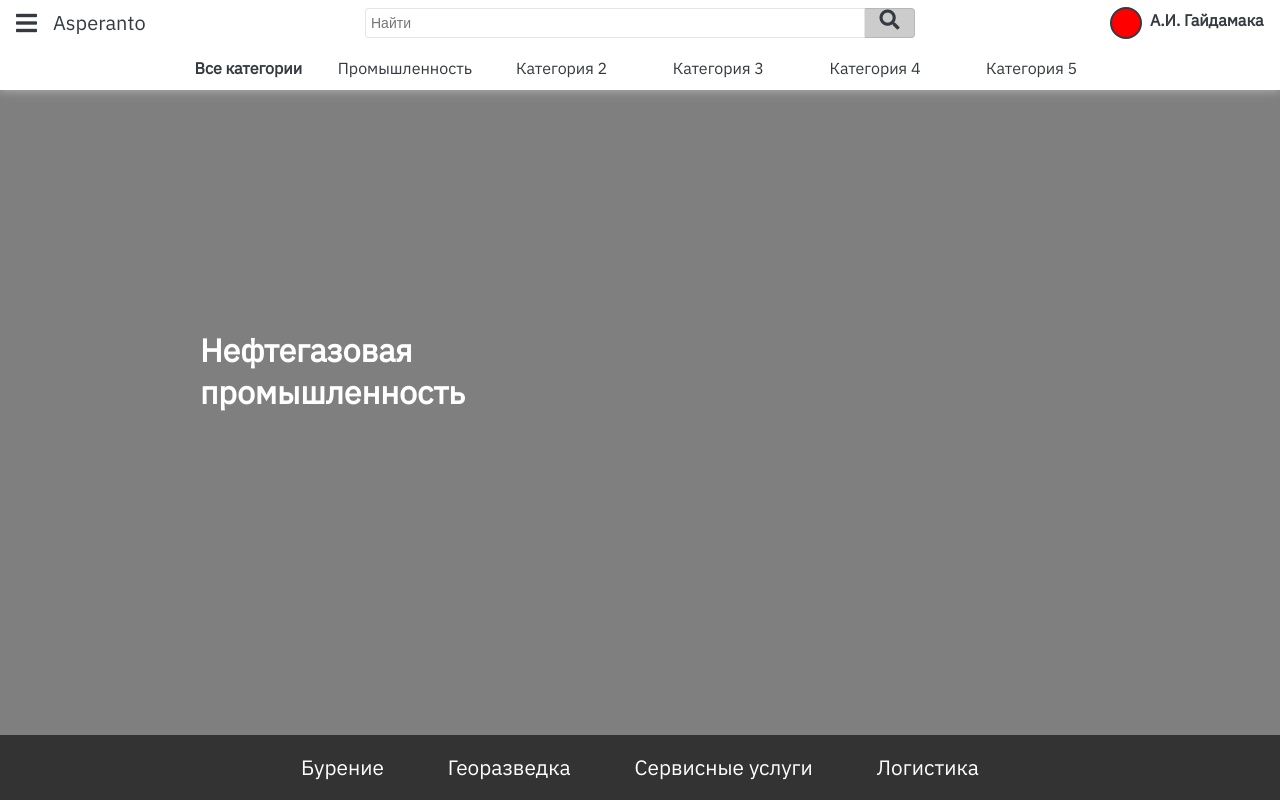
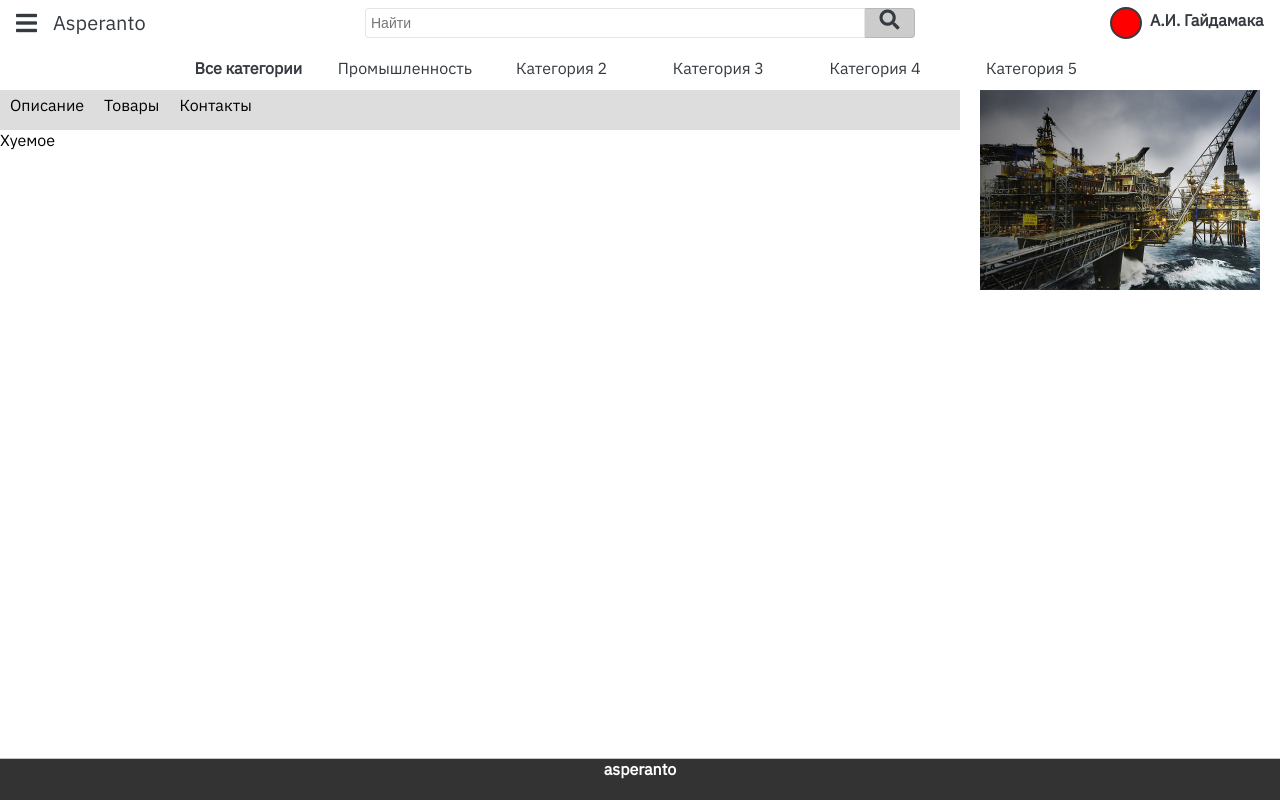
Before and after one commit to vladislav-prakhov/asperanto_marketplace, a React app: page / in a window 1280 px wide. Shown: the top 800 px of the page. Built offline with nearby package versions, Linux system fonts and the light colour scheme.

Commit message:
organization page v0.1

```diff
--- a/package.json
+++ b/package.json
@@ -2,7 +2,7 @@
   "name": "asperanto",
   "version": "1.0.0",
   "description": "marketplace",
-  "main": "src/Server/base.js",
+  "main": "src/base.js",
   "dependencies": {
     "express": "^4.16.4",
     "react": "^16.7.0",
@@ -31,8 +31,8 @@
   "scripts": {
     "test": "test",
     "start": "node ./dist/server.js",
-    "build-dev": "rmdir dist /s /q && webpack --mode development --config webpack.server.config.js && webpack --mode development --config webpack.dev.config.js",
-    "build-prod": "rmdir dist /s /q && webpack --mode production --config webpack.server.config.js && webpack --mode production --config webpack.prod.config.js"
+    "build-dev": "rm -r ./dist && webpack --mode development --config webpack.server.config.js && webpack --mode development --config webpack.dev.config.js",
+    "build-prod": "rm -r ./dist && webpack --mode production --config webpack.server.config.js && webpack --mode production --config webpack.prod.config.js"
   },
   "repository": {
     "type": "git",
--- a/src/Modules/Main.js
+++ b/src/Modules/Main.js
@@ -24,7 +24,7 @@ export class Main extends Component {
             <main className="main">
                 {search}
 
-                <Category/>
+                <Organization/>
             </main>
         )}
 }
--- a/src/Modules/css/navbar.css
+++ b/src/Modules/css/navbar.css
@@ -15,7 +15,6 @@
     background-color: white;
     grid-area: header;
     box-sizing: inherit;
-    box-shadow: 0 0 10px #bbb;
 }
 
 /* --------------------------------------------------------- Левая часть --------------------------------------------- */
--- a/src/Pages/Organization.js
+++ b/src/Pages/Organization.js
@@ -5,13 +5,21 @@ export class Organization extends Component {
     render() {
         return (
             <div className={ "main-organization" }>
-                <div className={ "header-organization" }>
+                <nav className={"nav-organization"}>
+                    <a href={"#"}>Описание</a>
+
+                    <a href={"#"}>Товары</a>
+
+                    <a href={"#"}>Контакты</a>
+                </nav>
+
+                <div className={"description-organization"}>
+                    Хуемое
                 </div>
 
-                <div className={ "products-orgqanization" }>
-                </div>
+                <div className={"quick-info-organization"}>
+                    <div className={"quick-info-image"}/>
 
-                <div className={ "services-organization" }>
                 </div>
             </div>
         )
--- a/src/Pages/css/category-template.css
+++ b/src/Pages/css/category-template.css
@@ -6,7 +6,7 @@
 
 .category {
     grid-area: category;
-    /*background-image: url("../../public/img/oil_gas.jpg") !important;*/
+    background-image: url("../../../public/img/oil_gas.jpg") !important;
     background-size: cover;
     background-attachment: scroll;
     background-repeat: no-repeat;
--- a/src/Pages/css/organization.css
+++ b/src/Pages/css/organization.css
@@ -1,23 +1,44 @@
 .main-organization {
     display: grid;
-    grid-template-rows: [start-header] 1fr [end-header start-products] 3fr [end-products start-services] 3fr [end-services];
+    grid-template-rows: [start-nav] 40px [end-nav start-quick-info start-description] 310px [end-quick-info] 1fr [end-description];
+    grid-template-columns: [start-body] 15fr [end-body start-quick-info] 5fr [end-quick-info];
     grid-template-areas:
-        "header"
-        "products"
-        "services";
-    grid-row-gap: 20px;
-    padding: 10px 10px 10px 10px;
+        "nav quick-info"
+        "description quick-info"
+        "description .";
     height: 100%;
 }
 
-.header-organziation {
-    grid-area: header;
+.nav-organization {
+    grid-area: nav;
+    background-color: #ddd;
+    display: flex;
+    flex-direction: row;
+    justify-content: start;
 }
 
-.products-organization {
-    grid-area: products;
+.nav-organization a {
+    color: black;
+    padding: 5px 10px 5px 10px;
 }
 
-.services-organization {
-    grid-area: services;
+.quick-info-organization {
+    grid-area: quick-info;
 }
+
+.quick-info-image {
+    background-image: url('../../../public/img/oil_gas.jpg');
+    height: 200px;
+    background-size: cover;
+    background-attachment: scroll;
+    background-repeat: no-repeat;
+    background-position: center;
+    margin-right: 20px;
+    margin-left: 20px;
+
+}
+
+
+.description-organization {
+    grid-area: description;
+}
--- a/webpack.dev.config.js
+++ b/webpack.dev.config.js
@@ -11,17 +11,6 @@ module.exports = {
     mode: "development",
     module: {
         rules: [
-            {
-                enforce: "pre",
-                test: /\.(js|jsx)$/,
-                exclude: /node_modules/,
-                loader: "eslint-loader",
-                options: {
-                    emitWarning: true,
-                    failOnError: false,
-                    failOnWarning: false
-                }
-            },
             {
                 test: /\.(js|jsx)$/,
                 exclude: /(node_modules|bower_components)/,
--- a/webpack.server.config.js
+++ b/webpack.server.config.js
@@ -4,8 +4,8 @@ const nodeExternals = require('webpack-node-externals');
 
 module.exports = (env, argv) => {
     const SERVER_PATH = (argv.mode === 'production') ?
-        './src/server/server-prod.js' :
-        './src/server/server-dev.js';
+        './src/Server/server-prod.js' :
+        './src/Server/server-dev.js';
 
     return({
             entry: {
```
